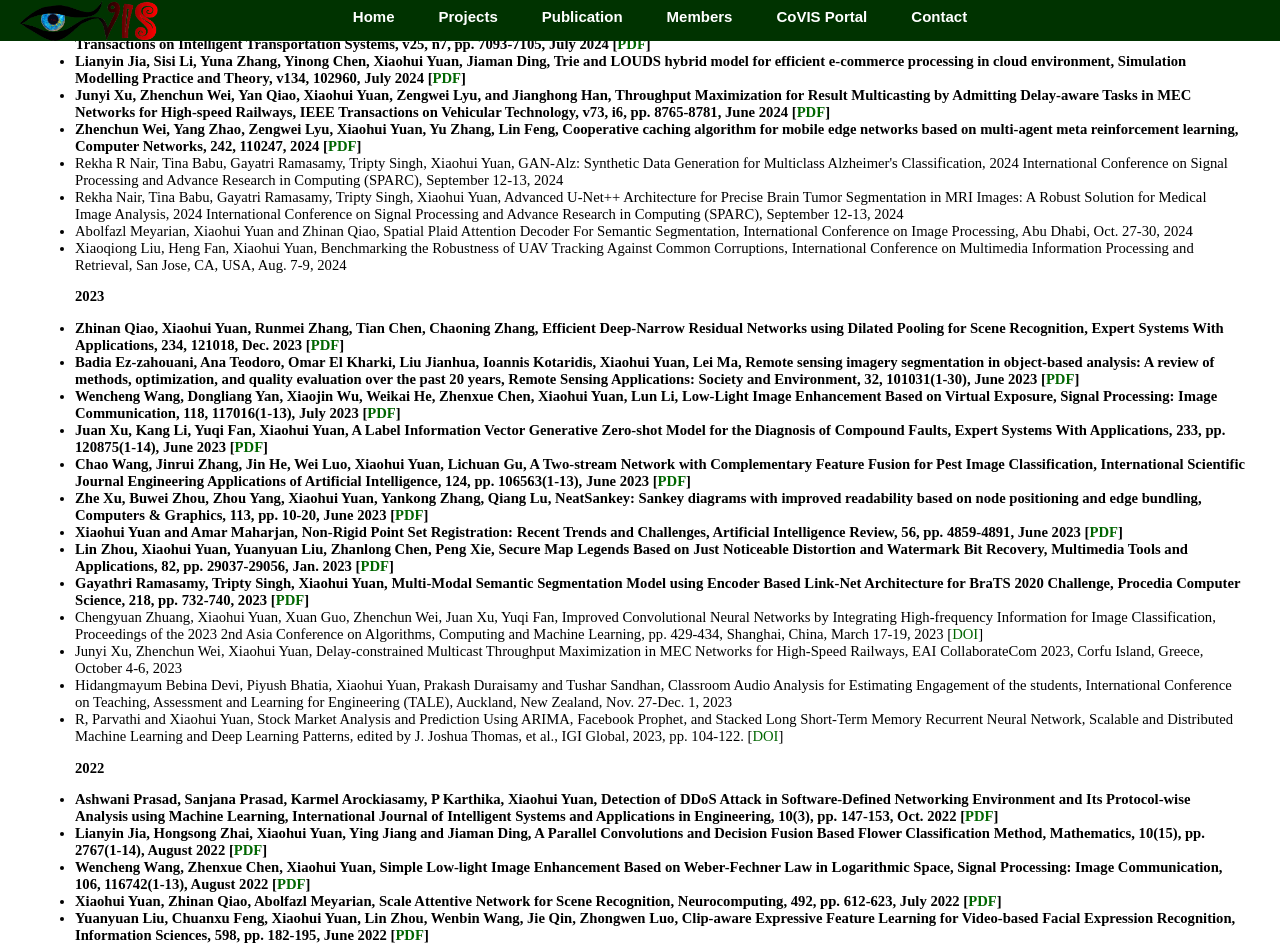
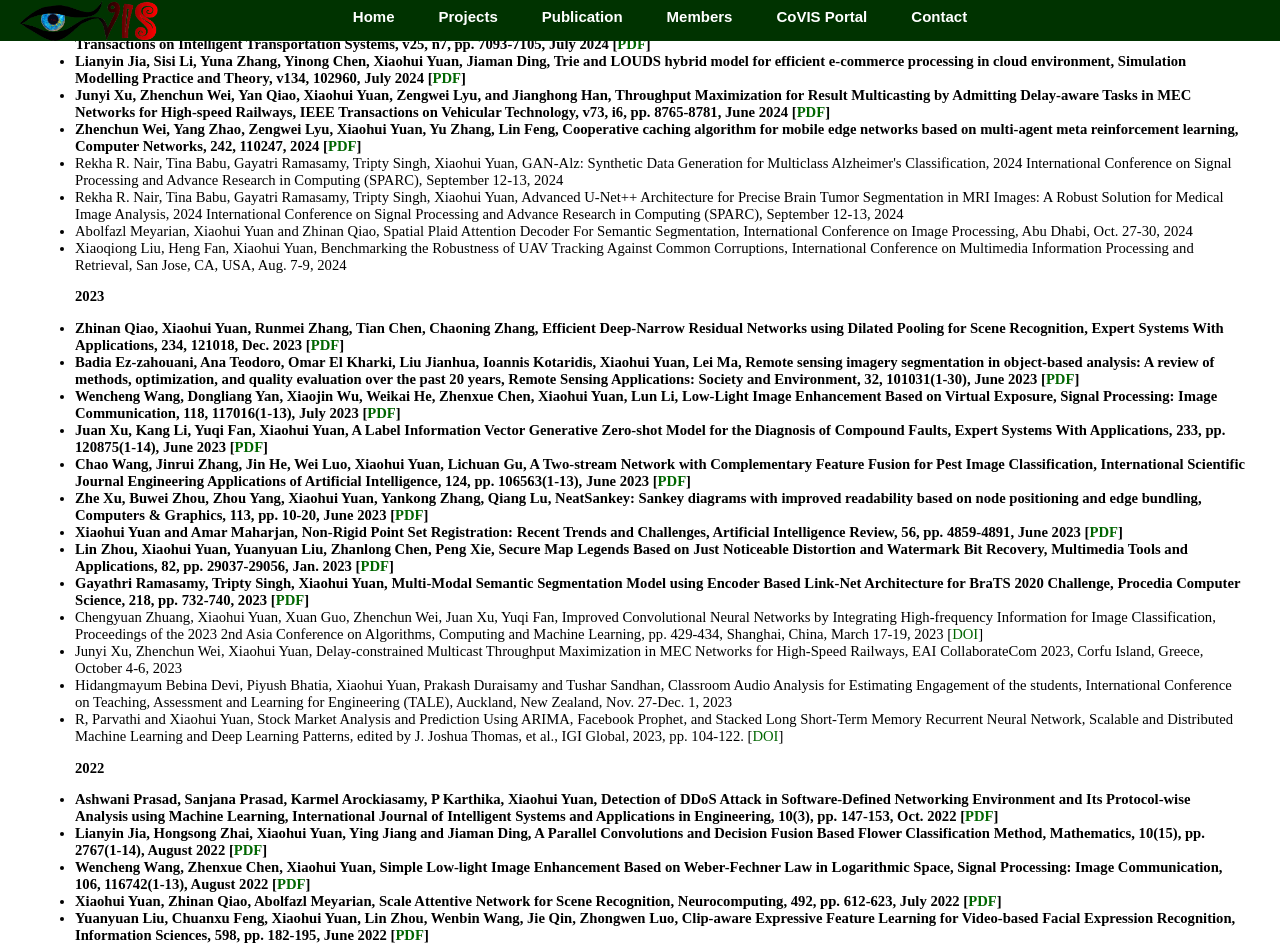
Before and after one commit to CoVIS-UNT/covis-unt.github.io, a plain HTML site: page publication.html in a window 1280 px wide. Shown: the part 759-1704 px from the top of the page. Drawn offline with Linux system fonts and the light colour scheme.

Commit message:
Update publication.html

```diff
--- a/publication.html
+++ b/publication.html
@@ -236,9 +236,9 @@ Gate Assignment Algorithm for Airport Peak Time Based on Reinforcement Learning,
 <li><b> Zhenchun Wei, Yang Zhao, Zengwei Lyu, Xiaohui Yuan, Yu Zhang, Lin Feng, Cooperative caching algorithm for mobile edge networks based on multi-agent meta reinforcement learning, Computer Networks, 242, 110247, 2024
 [<a href="./papers/2024Wei2.pdf" target=_blank>PDF</a>]</b>
 
-<LI>Rekha R Nair, Tina Babu, Gayatri Ramasamy, Tripty Singh, Xiaohui Yuan, GAN-Alz: Synthetic Data Generation for Multiclass Alzheimer's Classification, 2024 International Conference on Signal Processing and Advance Research in Computing (SPARC), September 12-13, 2024
+<LI>Rekha R. Nair, Tina Babu, Gayatri Ramasamy, Tripty Singh, Xiaohui Yuan, GAN-Alz: Synthetic Data Generation for Multiclass Alzheimer's Classification, 2024 International Conference on Signal Processing and Advance Research in Computing (SPARC), September 12-13, 2024
 
-<li> Rekha Nair, Tina Babu, Gayatri Ramasamy, Tripty Singh, Xiaohui Yuan, Advanced U-Net++ Architecture for Precise Brain Tumor Segmentation in MRI Images: A Robust Solution for Medical Image Analysis, 2024 International Conference on Signal Processing and Advance Research in Computing (SPARC), September 12-13, 2024
+<li> Rekha R. Nair, Tina Babu, Gayatri Ramasamy, Tripty Singh, Xiaohui Yuan, Advanced U-Net++ Architecture for Precise Brain Tumor Segmentation in MRI Images: A Robust Solution for Medical Image Analysis, 2024 International Conference on Signal Processing and Advance Research in Computing (SPARC), September 12-13, 2024
 
 <li>Abolfazl Meyarian, Xiaohui Yuan and Zhinan Qiao, Spatial Plaid Attention Decoder For Semantic Segmentation, International Conference on Image Processing, Abu Dhabi, Oct. 27-30, 2024
 
```
